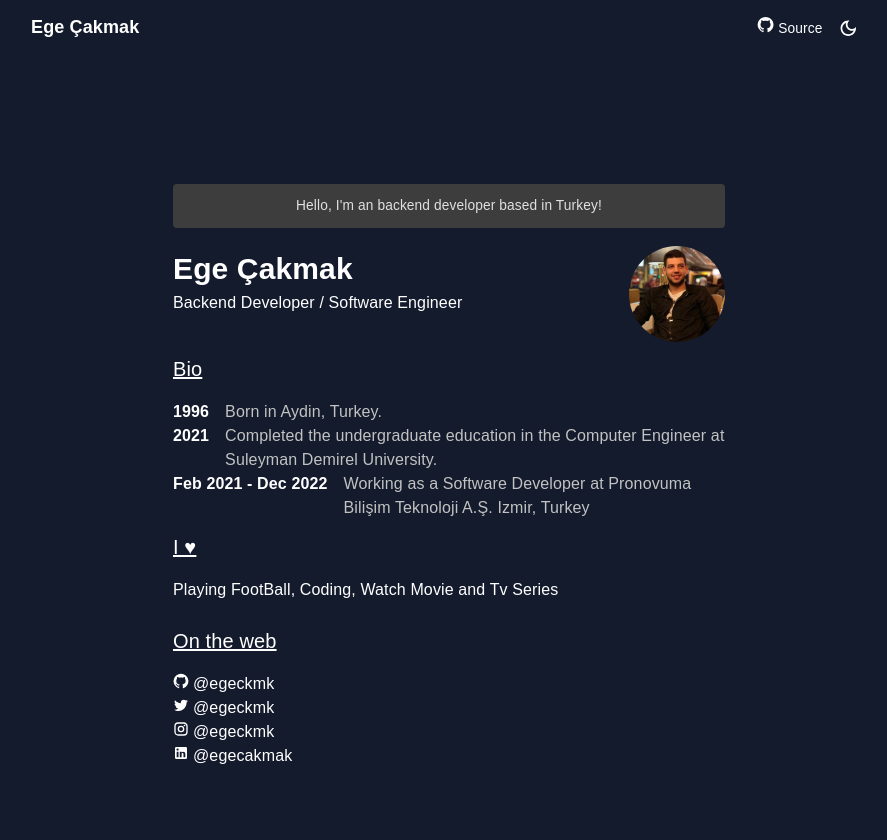
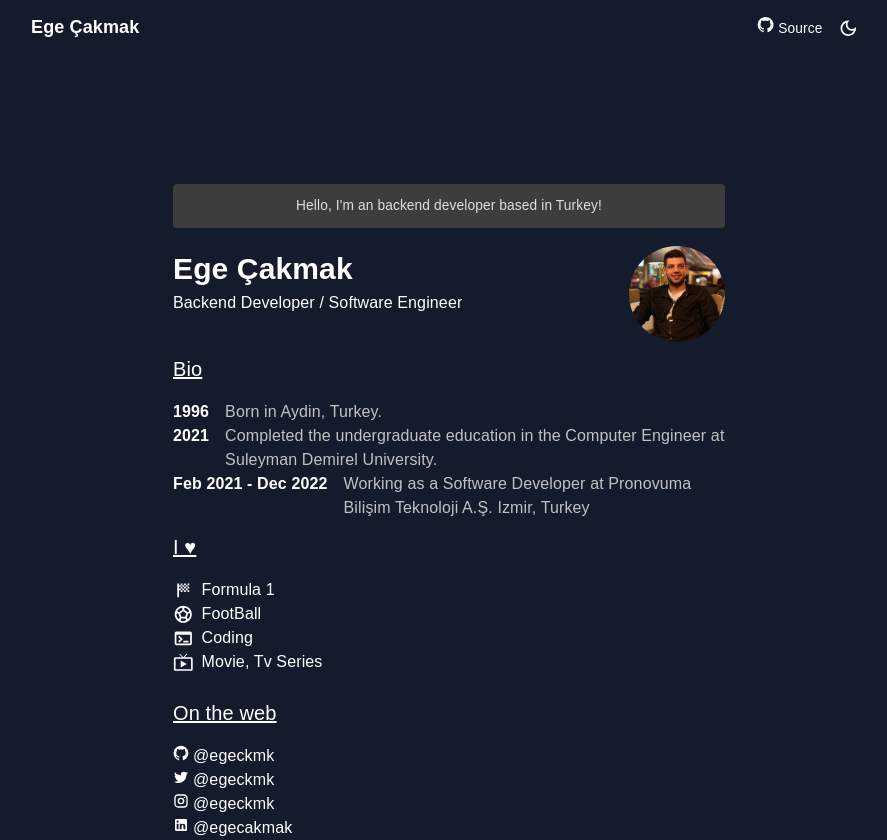
Before and after one commit to egeckmk/egeckmk.com, a React (Create React App) app: page / in a window 1280 px wide. Shown: the whole page, without its empty margins (191-1078 px from the left). Before the commit the page ends 800 px from the top, so only its background shows below. Built offline with nearby package versions, Linux system fonts and the light colour scheme.

Commit message:
Change the design of I love section

```diff
--- a/src/scenes/homepage/index.jsx
+++ b/src/scenes/homepage/index.jsx
@@ -1,13 +1,21 @@
-import { Box, useTheme, Avatar, Container, Link } from '@mui/material'
-import { tokens } from '../../theme';
-import avatar from '../../images/avatar.jpg';
-import React from 'react';
-import { GitHub, Instagram, LinkedIn, Twitter } from '@mui/icons-material'
+import { Box, useTheme, Avatar, Container, Link } from "@mui/material";
+import { tokens } from "../../theme";
+import avatar from "../../images/avatar.jpg";
+import React from "react";
+import {
+  GitHub,
+  Instagram,
+  LinkedIn,
+  Twitter,
+  SportsScore,
+  SportsSoccer,
+  Terminal,
+  LiveTv,
+} from "@mui/icons-material";
 
 const Dashboard = () => {
-
   const theme = useTheme();
-  const colors = tokens(theme.palette.mode)
+  const colors = tokens(theme.palette.mode);
   return (
     <Container maxWidth="sm">
       <Box
@@ -17,73 +25,145 @@ const Dashboard = () => {
           mb: 2.25,
           borderRadius: 1,
           backgroundColor: colors.gray[700],
-          color: colors.gray[100]
-        }}>
+          color: colors.gray[100],
+        }}
+      >
         Hello, I'm an backend developer based in Turkey!
       </Box>
       <Box display="flex" justifyContent="space-between">
         <Box>
-          <Box sx={{
+          <Box
+            sx={{
               fontSize: 30,
               fontWeight: "bold",
-          }}>Ege Çakmak</Box>
-          <Box sx={{
+            }}
+          >
+            Ege Çakmak
+          </Box>
+          <Box
+            sx={{
               fontSize: 16,
-          }}>Backend Developer / Software Engineer</Box>
+            }}
+          >
+            Backend Developer / Software Engineer
           </Box>
-        <Avatar
-          alt="avatar"
-          src={avatar}
-          sx={{ width: 96, height: 96 }}
-        />
         </Box>
-      <Box sx={{
+        <Avatar alt="avatar" src={avatar} sx={{ width: 96, height: 96 }} />
+      </Box>
+      <Box
+        sx={{
           fontSize: 20,
           textDecorationLine: "underline",
           mt: 1.5,
-        mb: 2
-      }}>
+          mb: 2,
+        }}
+      >
         Bio
       </Box>
       <Box display="flex">
-        <Box sx={{ mr: 2, fontWeight: "bold", fontSize: 16 }} >1996</Box>
-        <Box sx={{ fontSize: 16, color: colors.gray[200] }}>Born in Aydin, Turkey.</Box>
+        <Box sx={{ mr: 2, fontWeight: "bold", fontSize: 16 }}>1996</Box>
+        <Box sx={{ fontSize: 16, color: colors.gray[200] }}>
+          Born in Aydin, Turkey.
+        </Box>
       </Box>
 
       <Box display="flex">
-        <Box sx={{ mr: 2, fontWeight: "bold", fontSize: 16 }} >2021</Box>
-        <Box sx={{ fontSize: 16, color: colors.gray[200] }}>Completed the undergraduate education in the Computer Engineer at Suleyman Demirel University.</Box>
+        <Box sx={{ mr: 2, fontWeight: "bold", fontSize: 16 }}>2021</Box>
+        <Box sx={{ fontSize: 16, color: colors.gray[200] }}>
+          Completed the undergraduate education in the Computer Engineer at
+          Suleyman Demirel University.
+        </Box>
       </Box>
 
       <Box display="flex">
-        <Box sx={{ mr: 2, fontWeight: "bold", fontSize: 16, minWidth: "max-content" }} >Feb 2021 - Dec 2022</Box>
-        <Box sx={{ fontSize: 16, color: colors.gray[200] }}>Working as a Software Developer at Pronovuma Bilişim Teknoloji A.Ş. Izmir, Turkey</Box>
+        <Box
+          sx={{
+            mr: 2,
+            fontWeight: "bold",
+            fontSize: 16,
+            minWidth: "max-content",
+          }}
+        >
+          Feb 2021 - Dec 2022
         </Box>
-      <Box sx={{
-        mb: 3
-      }}>
-        <Box sx={{
+        <Box sx={{ fontSize: 16, color: colors.gray[200] }}>
+          Working as a Software Developer at Pronovuma Bilişim Teknoloji A.Ş.
+          Izmir, Turkey
+        </Box>
+      </Box>
+      <Box
+        sx={{
+          mb: 3,
+        }}
+      >
+        <Box
+          sx={{
             fontSize: 20,
             textDecorationLine: "underline",
             mt: 1.5,
-          mb: 2
-        }}>
+            mb: 2,
+          }}
+        >
           I ♥
         </Box>
-        <Box sx={{
+        <Box display="flex-column">
+          <Box
+            display="flex"
+            alignItems="center"
+            sx={{
+              fontSize: 16,
+            }}
+          >
+            <SportsScore sx={{ mr: "8px" }} />
+            Formula 1
+          </Box>
+          <Box
+            display="flex"
+            alignItems="center"
+            sx={{
+              fontSize: 16,
+            }}
+          >
+            <SportsSoccer sx={{ mr: "8px" }} />
+            FootBall
+          </Box>
+          <Box
+            display="flex"
+            alignItems="center"
+            sx={{
+              fontSize: 16,
+            }}
+          >
+            <Terminal sx={{ mr: "8px" }} />
+            Coding
+          </Box>
+          <Box
+            display="flex"
+            alignItems="center"
+            sx={{
+              fontSize: 16,
+            }}
+          >
+            <LiveTv sx={{ mr: "8px" }} />
+            Movie, Tv Series
+          </Box>
+        </Box>
+        {/* <Box sx={{
           fontSize: 16,
         }}>
           Playing FootBall, Coding, Watch Movie and Tv Series
-        </Box>
+        </Box> */}
       </Box>
 
       <Box sx={{ mb: 3 }}>
-        <Box sx={{
+        <Box
+          sx={{
             fontSize: 20,
             textDecorationLine: "underline",
             mt: 1.5,
-          mb: 2
-        }}>
+            mb: 2,
+          }}
+        >
           On the web
         </Box>
         <Box display="flex">
@@ -92,7 +172,8 @@ const Dashboard = () => {
             target="_blank"
             color="inherit"
             underline="hover"
-            sx={{ fontSize: 16 }}>
+            sx={{ fontSize: 16 }}
+          >
             <GitHub sx={{ fontSize: 16, mr: 0.5 }} />
             @egeckmk
           </Link>
@@ -103,7 +184,8 @@ const Dashboard = () => {
             target="_blank"
             color="inherit"
             underline="hover"
-            sx={{ fontSize: 16 }}>
+            sx={{ fontSize: 16 }}
+          >
             <Twitter sx={{ fontSize: 16, mr: 0.5 }} />
             @egeckmk
           </Link>
@@ -114,7 +196,8 @@ const Dashboard = () => {
             target="_blank"
             color="inherit"
             underline="hover"
-            sx={{ fontSize: 16 }}>
+            sx={{ fontSize: 16 }}
+          >
             <Instagram sx={{ fontSize: 16, mr: 0.5 }} />
             @egeckmk
           </Link>
@@ -125,14 +208,15 @@ const Dashboard = () => {
             target="_blank"
             color="inherit"
             underline="hover"
-            sx={{ fontSize: 16 }}>
+            sx={{ fontSize: 16 }}
+          >
             <LinkedIn sx={{ fontSize: 16, mr: 0.5 }} />
             @egecakmak
           </Link>
         </Box>
       </Box>
-    </Container >
+    </Container>
   );
-}
+};
 
 export default Dashboard;
```
Lines whose indentation alone changed are shown as unchanged.
